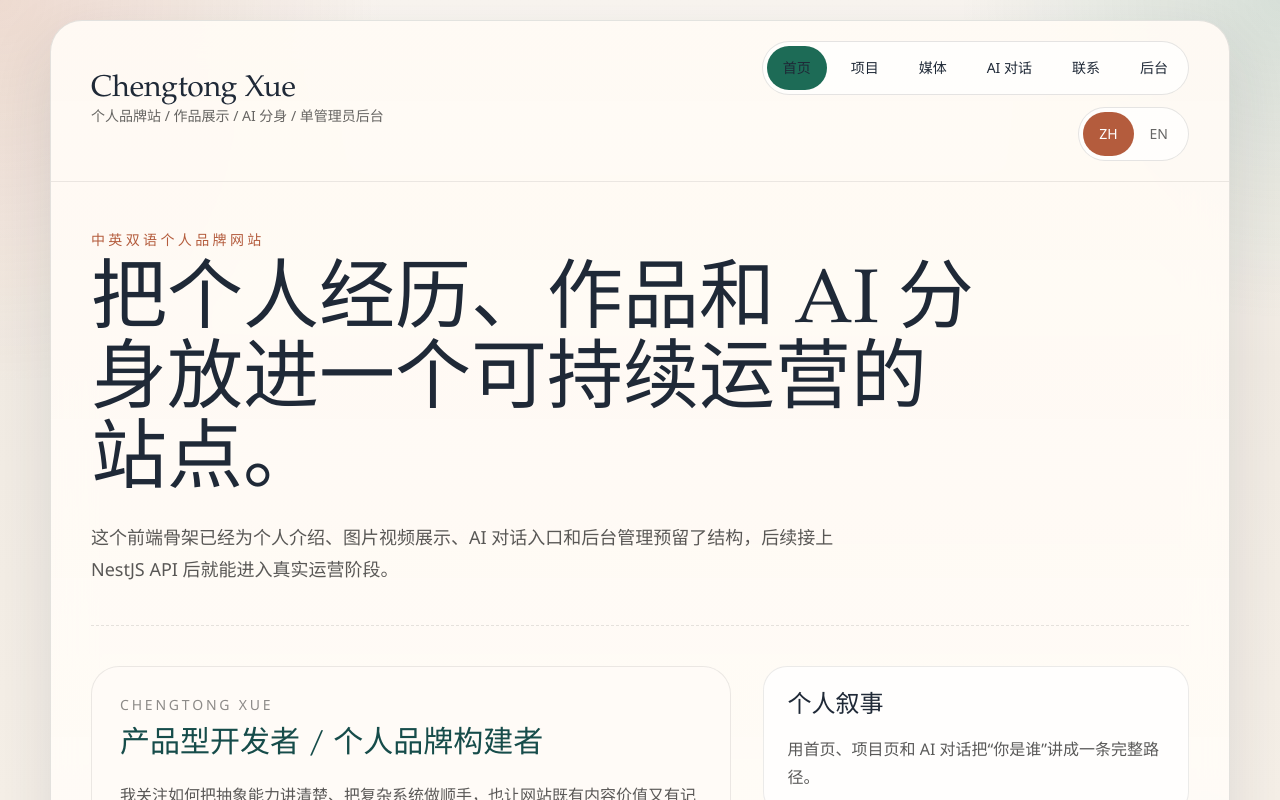
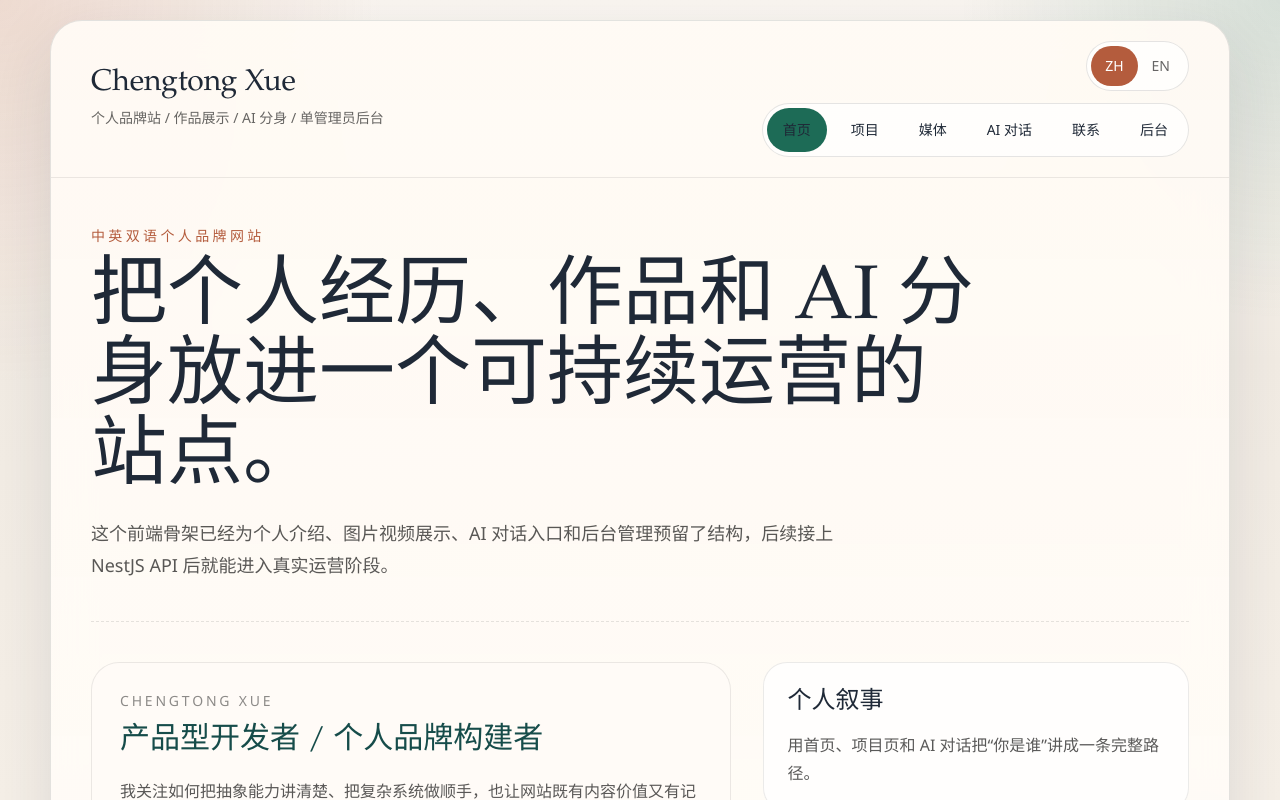
Before and after one commit to qdsj/my-person-site, a Next.js app in the folder frontend/: page /person-site/ in a window 1280 px wide. Shown: the top 800 px of the page. Built offline with nearby package versions, Linux system fonts and the light colour scheme.

Commit message:
修改语言切换按钮的位置

```diff
--- a/frontend/components/site-shell.tsx
+++ b/frontend/components/site-shell.tsx
@@ -24,23 +24,57 @@ export function SiteShell({
   return (
     <div className="page-shell">
       <div className="page-frame">
-        <header className="border-b border-black/8 px-4 py-4 sm:px-6 sm:py-5 md:px-10">
-          <div className="flex flex-col gap-5 md:flex-row md:items-center md:justify-between">
+        <header className="border-b border-black/8 px-4 py-4 sm:px-6 sm:py-5 md:px-8 lg:px-10">
+          <div className="flex flex-col gap-5 lg:flex-row lg:items-center lg:justify-between">
             <div className="space-y-2">
+              <div className="flex items-start justify-between gap-3">
                 <Link
                   href="/"
                   className="display-font text-[2rem] leading-none text-[var(--accent-strong)] sm:text-3xl"
                 >
                   Chengtong Xue
                 </Link>
+                <div className="flex shrink-0 rounded-full border border-black/10 bg-white/70 p-1 text-sm lg:hidden">
+                  {(["zh", "en"] as const).map((option) => (
+                    <button
+                      key={option}
+                      type="button"
+                      onClick={() => setLocale(option)}
+                      className={`min-h-9 rounded-full px-3 py-1.5 text-xs transition sm:min-h-10 sm:px-3.5 sm:py-2 sm:text-sm ${
+                        locale === option
+                          ? "bg-[var(--secondary)] text-white"
+                          : "text-black/60 hover:bg-black/5"
+                      }`}
+                    >
+                      {option.toUpperCase()}
+                    </button>
+                  ))}
+                </div>
+              </div>
               <p className="max-w-2xl text-sm leading-6 text-black/60">
                 {locale === "zh"
                   ? "个人品牌站 / 作品展示 / AI 分身 / 单管理员后台"
                   : "Personal brand / portfolio / AI persona / single-admin CMS"}
               </p>
             </div>
-            <div className="flex w-full flex-col gap-3 md:w-auto md:items-end">
-              <nav className="grid w-full grid-cols-3 gap-2 rounded-[24px] border border-black/10 bg-white/70 p-2 md:flex md:w-auto md:flex-wrap md:justify-end md:rounded-full md:p-1">
+            <div className="flex w-full flex-col gap-3 lg:w-auto lg:items-end">
+              <div className="hidden rounded-full border border-black/10 bg-white/70 p-1 text-sm lg:flex lg:self-end">
+                {(["zh", "en"] as const).map((option) => (
+                  <button
+                    key={option}
+                    type="button"
+                    onClick={() => setLocale(option)}
+                    className={`min-h-9 rounded-full px-3 py-1.5 text-xs transition sm:min-h-10 sm:px-3.5 sm:py-2 sm:text-sm ${
+                      locale === option
+                        ? "bg-[var(--secondary)] text-white"
+                        : "text-black/60 hover:bg-black/5"
+                    }`}
+                  >
+                    {option.toUpperCase()}
+                  </button>
+                ))}
+              </div>
+              <nav className="grid w-full grid-cols-3 gap-2 rounded-[24px] border border-black/10 bg-white/70 p-2 lg:flex lg:w-auto lg:flex-wrap lg:justify-end lg:rounded-full lg:p-1">
                 {navItems.map((item) => {
                   const active = pathname === item.href || pathname.startsWith(`${item.href}/`);
                   return (
@@ -58,22 +92,6 @@ export function SiteShell({
                   );
                 })}
               </nav>
-              <div className="flex self-start rounded-full border border-black/10 bg-white/70 p-1 text-sm md:self-end">
-                {(["zh", "en"] as const).map((option) => (
-                  <button
-                    key={option}
-                    type="button"
-                    onClick={() => setLocale(option)}
-                    className={`min-h-11 rounded-full px-4 py-2 transition ${
-                      locale === option
-                        ? "bg-[var(--secondary)] text-white"
-                        : "text-black/60 hover:bg-black/5"
-                    }`}
-                  >
-                    {option.toUpperCase()}
-                  </button>
-                ))}
-              </div>
             </div>
           </div>
         </header>
```
Lines whose indentation alone changed are shown as unchanged.
